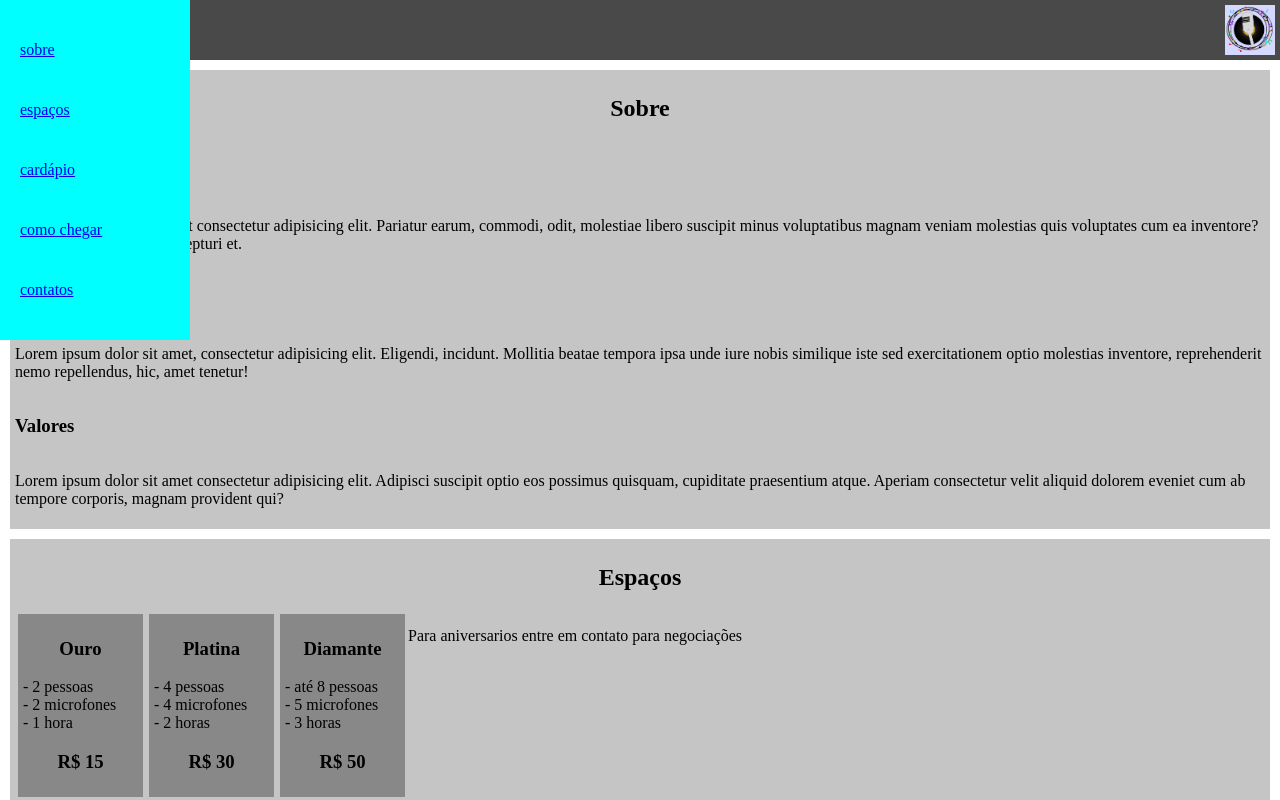
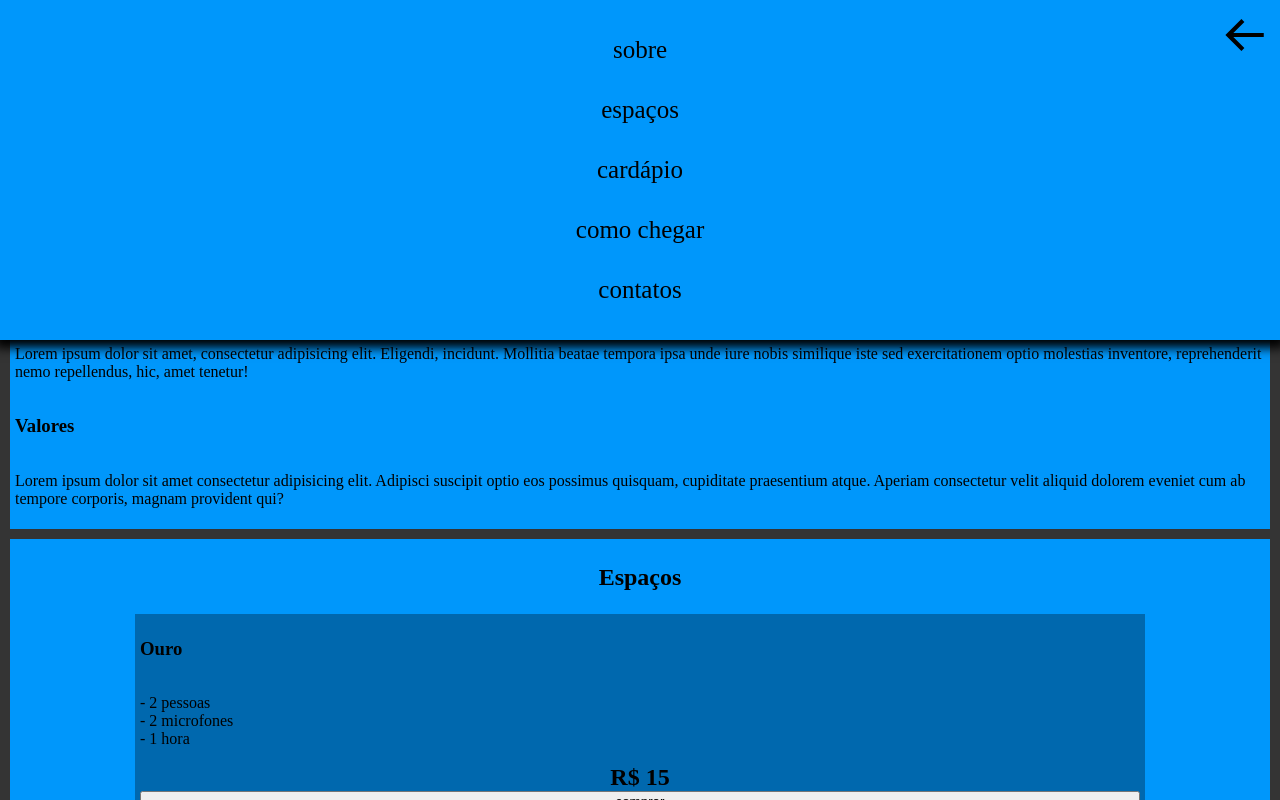
Before and after one commit to DevSirHitsuji/ParadaDoCanto, a plain HTML site: page index.html in a window 1280 px wide. Both pictures are taken after a click on the element 25 px from the left and 30 px from the top of the page. Shown: the top 800 px of the page. Drawn offline with Linux system fonts and the light colour scheme.

Commit message:
animeções, footer, js func, color defines

```diff
--- a/JS/main.js
+++ b/JS/main.js
@@ -1,11 +1,16 @@
 const show = () => {
     const nav = document.getElementById("nave");
+    if (nav.className == "invisible"){
+        nav.style = "display: flex";
+        nav.className = "visible";
 
-    if (nav.style = "displa: none"){
-        nav.style = "display: flex";
     }else{
         nav.style = "display: none";
-
+        nav.className = "invisible"
     }
 
 }
+
+const Default = () => {
+    window.alert("Função não disponivel na prévia.")
+}
--- a/index.html
+++ b/index.html
@@ -10,18 +10,23 @@
 </head>
 <body>
     <header>
-        <nav id="nave" style="display: none">
-            <a href="#sobre">sobre</a>
-            <a href="#espaco">espaços</a>
-            <a href="#cardapio">cardápio</a>
-            <a href="#maps">como chegar</a>
-            <a href="#contato">contatos</a>
+        <nav class="invisible" id="nave" style="display: none">
+
+            <div  id="back" onclick="show()">
+                <img src="assets/icons/back.svg" alt="back .icon">
+            </div>
+
+            <a onclick="show()" href="#sobre">sobre</a>
+            <a onclick="show()" href="#espaco">espaços</a>
+            <a onclick="show()" href="#cardapio">cardápio</a>
+            <a onclick="show()" href="#maps">como chegar</a>
+            <a onclick="show()" href="#contato">contatos</a>
         </nav>
-        <div id="btnMenu" onclick="show()" style="left: 0px;">
-            <img class="menuIcon" src="assets/icons/menuicon.png" alt="menu .icon">
+        <div id="btnMenu" onclick="show()">
+            <img class="menuIcon" src="assets/icons/menu.svg" alt="menu .icon">
         </div>
 
-        <img src="assets/images/logo.png" alt="logo .logo">
+        <img src="assets/images/logoWithoutBg.png" alt="logo .logo">
     </header>
 
 
@@ -58,7 +63,9 @@
                         - 2 microfones<br>
                         - 1 hora<br>
                     </p>
-                    <h3>R$ 15</h3>
+                    <h4>R$ 15</h4>
+
+                    <button name="comprar" onclick="Default()">comprar</button>
                 </div>
 
                 <div class="pacote">
@@ -68,7 +75,9 @@
                         - 4 microfones<br>
                         - 2 horas<br>
                     </p>
-                    <h3>R$ 30</h3>
+                    <h4>R$ 30</h4>
+
+                    <button name="comprar" onclick="Default()">comprar</button>
                 </div>
 
                 <div class="pacote">
@@ -78,7 +87,9 @@
                         - 5 microfones<br>
                         - 3 horas<br>
                     </p>
-                    <h3>R$ 50</h3>
+                    <h4>R$ 50</h4>
+
+                    <button name="comprar" onclick="Default()">comprar</button>
                 </div>
 
                 <p>Para aniversarios entre em contato para negociações</p>
@@ -128,17 +139,21 @@
             </iframe>
         </section>
 
-        <section id="contato">
-            <h2>contatos</h2>
-            <p>
-                Telefone: 98 97321-8903 <br>
-                Email: paradadocanto@gmail.com <br>
-                Instagram: @paradadocanto <br>
-                Facebook: paradadocanto <br>
+    </main>
+    <footer id="contato">
+        <div>
+            <a href="">
+                <img src="assets/icons/insta.svg" alt="insta .icon">
+            </a>
 
-            </p>
-        </section>
-
-    </main>
+            <a href="">
+                <img src="assets/icons/face.svg" alt="facebook .icon">
+            </a>
+        </div>
+        <p>Telefone: 98 98374-8342</p>
+        <p>Email: paradadocanto@gmail.com</p>
+        <p>CE Musical Ltda. | CNPJ 14.342.983/0002-31</p>
+        <p>AV Rei de França, N 231, São Luis, Maranhão, CEP: 65068-830</p>
+    </footer>
 </body>
 </html>
--- a/styles/style.css
+++ b/styles/style.css
@@ -2,13 +2,31 @@ html,
 body{
     margin: 0px;
     padding: 0px;
+    background-color: var(--secondaryColor);
 }
+
+:root {
+    --primaryColor: rgb(0, 151, 251);
+    --primaryColorV2: rgb(0, 96, 160);
+    --secondaryColor: rgb(52, 52, 52);
+}
+
+
+/* header */
 header{
     display: flex;
     justify-content: space-between;
     align-items: center;
+
+    position: absolute;
+    top: 0px;
+    left: 0px;
+    right: 0px;
+
+    box-shadow: 0px 3px 10px 5px rgba(0, 0, 0, 0.355);
+
     padding: 5px;
-    background-color: rgb(73, 73, 73);
+    background-color: var(--primaryColor);
 }
 
 header img{
@@ -19,42 +37,89 @@ header img{
     width: 40px;
 }
 
+#back{
+    position: absolute;
+    right: 10px;
+    top: 10px;
+}
+
+@keyframes appear{
+    0%{
+        width: 0px;
+    }
+
+    100%{
+        width: 100%;
+    }
+}
+
 nav{
     flex-direction: column;
     position: absolute;
 
     top: 0px;
     left: 0px;
-
+    right: 0px;
     height: 300px;
-    width: 150px;
 
     justify-content: space-around;
+    align-items: center;
     padding: 20px;
-    background-color: aqua;
+
+    background-color: var(--primaryColor);
+    animation: appear 0.5s;
+
+    box-shadow: 0px 3px 10px 5px black;
 }
 
+nav a {
+    text-decoration: none;
+    color: black;
+    font-size: 25px;
+}
 
+nav a:hover {
+    text-decoration: underline;
+}
+
+/* main */
 section{
     margin: 10px;
     padding: 5px;
 
-    background-color: rgba(0, 0, 0, 0.226);
+    background-color: var(--primaryColor);
 }
+
+#sobre{
+    margin-top: 70px;
+}
+
 .pacotes{
     display: flex;
+    align-items: center;
+    justify-content: center;
     flex-wrap: wrap;
 }
 
 .pacote{
-    width: 115px;
+    display: flex;
+    flex-direction: column;
+
+    width: 80%;
+    height: 200px;
     background-color: rgba(0, 0, 0, 0.31);
     padding: 5px;
     margin: 3px;
 }
 
-.pacote h3{
-    text-align: center;
+.pacote h4{
+    font-size: 150%;
+    margin: 0px;
+    align-self: center;
+}
+
+#cardapio{
+    align-items: center;
 }
 
 section{
@@ -70,4 +135,16 @@ section h2{
 #mapa{
     width: 90%;
     align-self: center;
+    margin: 10px;
 }
+
+/* footer */
+footer{
+    display: flex;
+    flex-direction: column;
+    align-items: center;
+    padding: 10px;
+    background-color: var(--primaryColorV2);
+
+    font-size: 15px;
+}
```
Also changed, not shown: assets/icons/back.svg (added), assets/icons/face.svg (added), assets/icons/insta.svg (added), assets/icons/menu.svg (added), assets/icons/menuicon.png (deleted), assets/images/logoWithoutBg.png (added).
